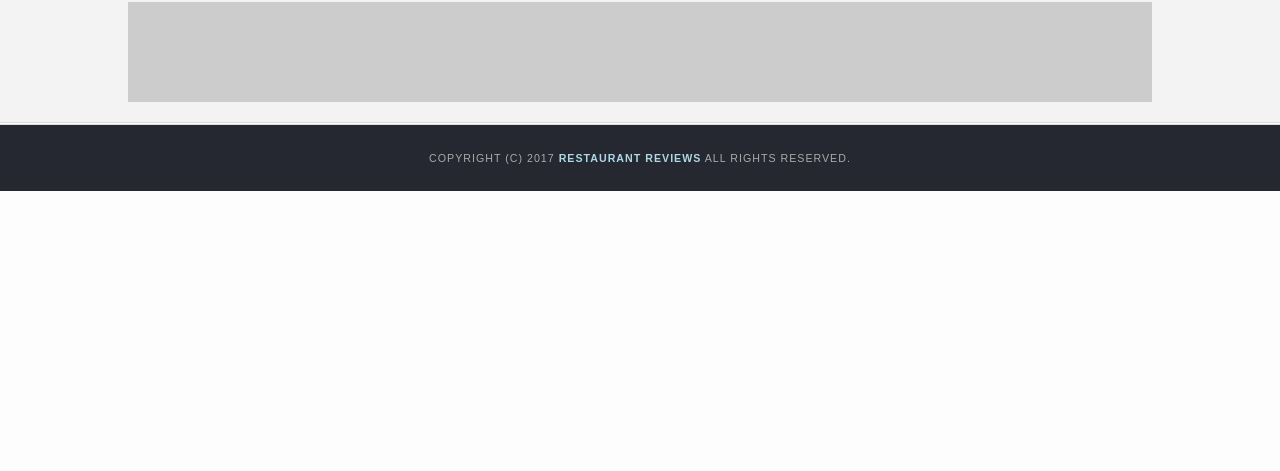
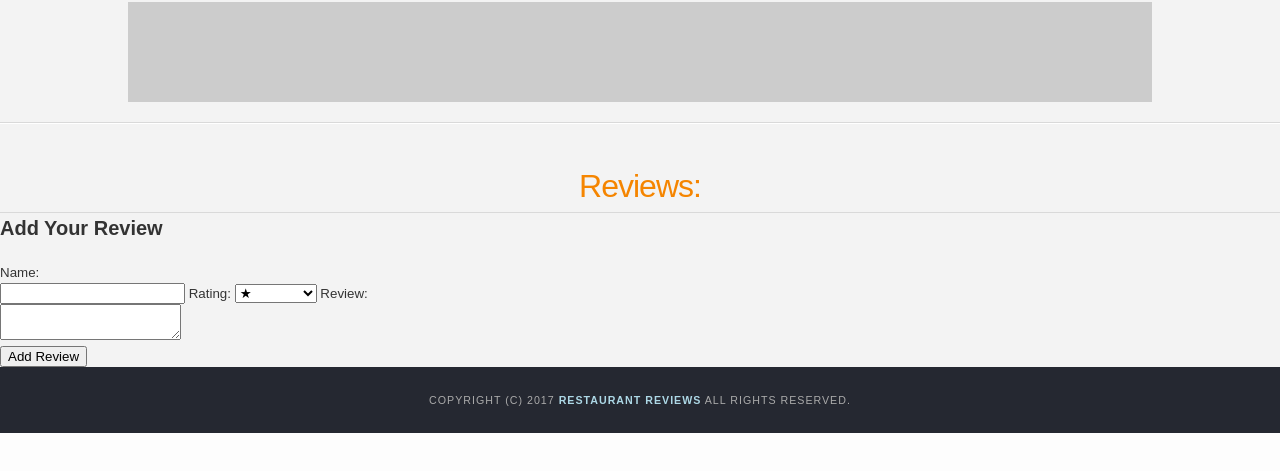
Before and after one commit to TimSonrisa/RestaurantApp, a plain HTML site: page restaurant.html in a window 1280 px wide. Shown: the part 271-742 px from the top of the page. Drawn offline with Linux system fonts and the light colour scheme; some packages are replaced by stand-ins of ours.

Commit message:
Added basic functionality of the form for the additional review

```diff
--- a/js/restaurant_info.js
+++ b/js/restaurant_info.js
@@ -86,7 +86,6 @@ fillRestaurantHTML = (restaurant = self.restaurant) => {
             fillReviewsHTML(reviews);
         }
     });
-
 }
 
 /**
@@ -115,10 +114,6 @@ fillRestaurantHoursHTML = (operatingHours = self.restaurant.operating_hours) =>
 fillReviewsHTML = (reviews = self.restaurant.reviews) => {
 
     const container = document.getElementById('reviews-container');
-    const title = document.createElement('h3');
-    title.innerHTML = 'Reviews';
-    container.appendChild(title);
-
     if (!reviews) {
         const noReviews = document.createElement('p');
         noReviews.innerHTML = 'No reviews yet!';
@@ -130,6 +125,12 @@ fillReviewsHTML = (reviews = self.restaurant.reviews) => {
         ul.appendChild(createReviewHTML(review));
     });
     container.appendChild(ul);
+
+    const submitButton = document.getElementById('submitButton');
+    submitButton.onclick = function () {
+        event.preventDefault();
+        console.log('Submitting New Custom Review')
+    }
 }
 
 
--- a/restaurant.html
+++ b/restaurant.html
@@ -43,7 +43,32 @@
         <!-- end restaurant -->
         <!-- Beginning reviews -->
         <section id="reviews-container">
+            <h3>Reviews:</h3>
             <ul id="reviews-list"></ul>
+        </section>
+        <section id="form-container">
+            <h2 id="form-name">Add Your Review</h2>
+
+            <form id="review-form">
+                <label for="review-name">Name:</label>
+                <br>
+                <input id="review-name" name="name" type="text" />
+
+                <label for="review_rating">Rating:</label>
+                <select aria-label="Rating select" id="review_rating" name="rating">
+                    <option value="1">★</option>
+                    <option value="2">★★</option>
+                    <option value="3">★★★</option>
+                    <option value="4">★★★★</option>
+                    <option value="5">★★★★★</option>
+                </select>
+
+                <label for="review-text">Review:</label>
+                <br>
+                <textarea id="review-text" name="text"></textarea>
+                <br>
+                <button class="submit-button" id="submitButton">Add Review</button>
+            </form>
         </section>
         <!-- End reviews -->
     </main>
```
